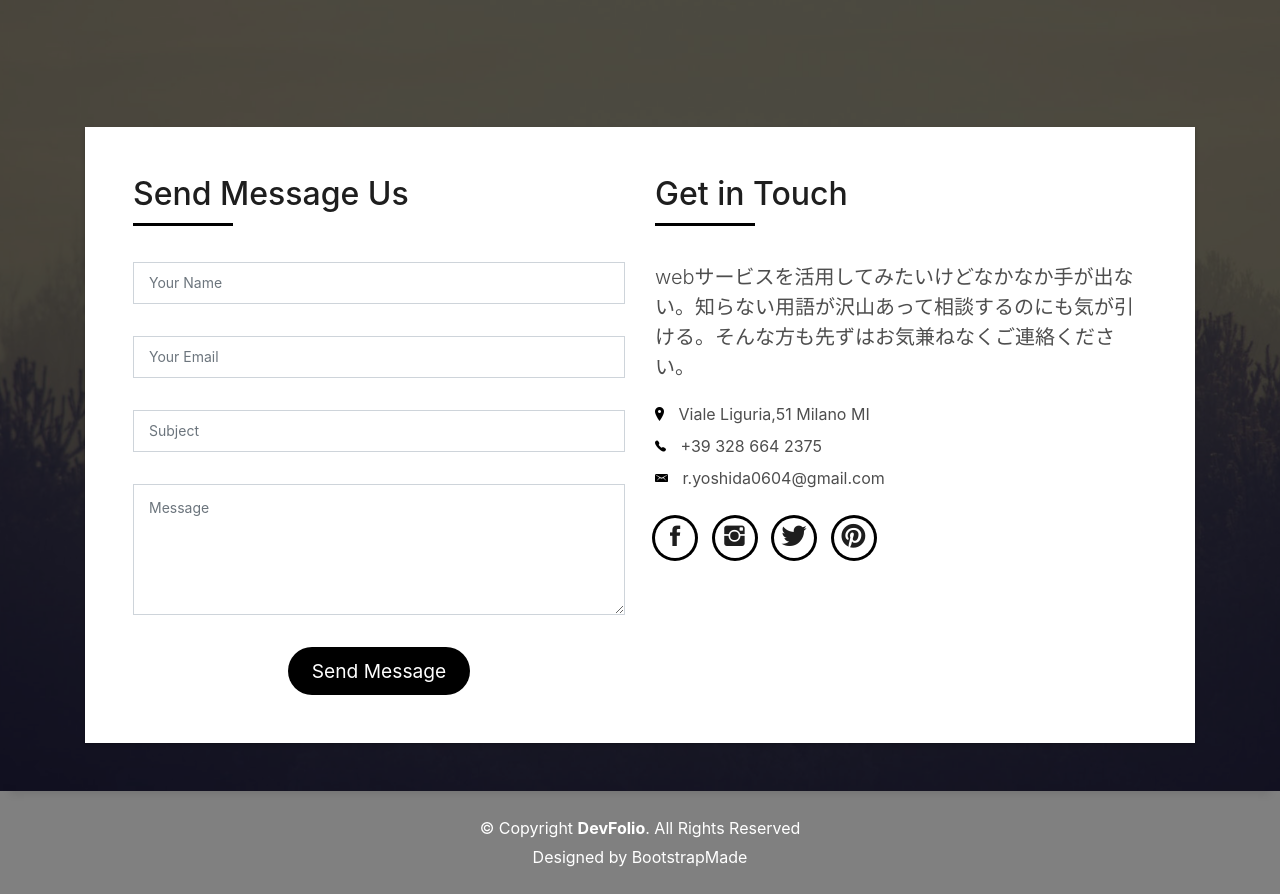
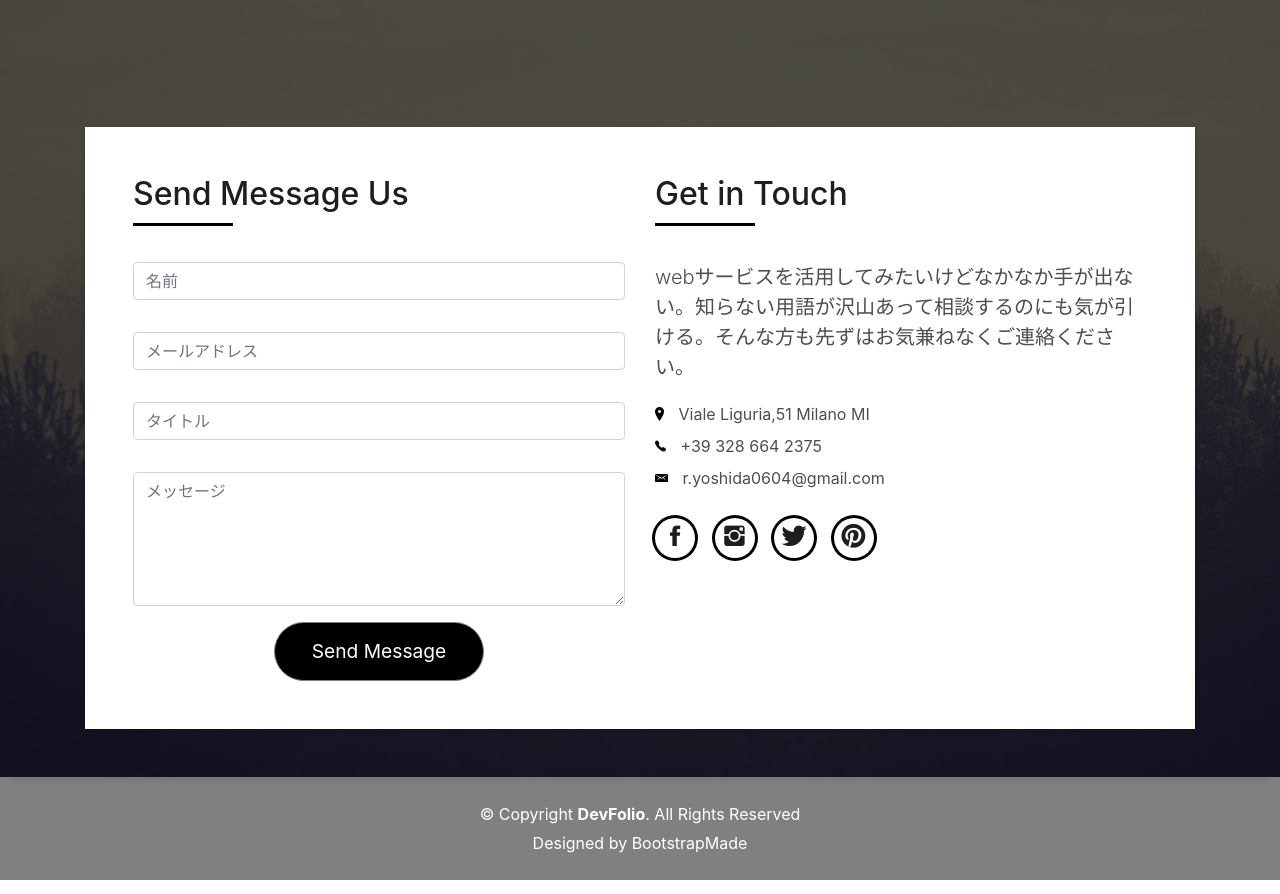
Before and after one commit to ryu-0406/portfolio-django, a Django app: page / in a window 1280 px wide. Shown: the part 4742-5636 px from the top of the page. Run offline with Django 3.2, Linux system fonts and the light colour scheme; data that the repository does not hold is empty; some libraries are stand-ins or nearby versions; some web fonts are replaced.

Commit message:
メッセージ機能

```diff
--- /dev/null
+++ b/app/forms.py
@@ -0,0 +1,8 @@
+from django import forms
+
+
+class ContactForm(forms.Form):
+    name = forms.CharField(max_length=100, label='名前')
+    email = forms.EmailField(max_length=100, label='メールアドレス')
+    subject = forms.CharField(max_length=100, label='タイトル')
+    message = forms.CharField(label='メッセージ', widget=forms.Textarea())
--- a/app/templates/app/index.html
+++ b/app/templates/app/index.html
@@ -1,5 +1,6 @@
 <!DOCTYPE html>
 {% load static %}
+{% load widget_tweaks %}
 {% block content %}
 <html lang="ja">
 
@@ -661,37 +662,44 @@
                         </h5>
                         </div>
                         <div>
-                        <form action="forms/contact.php" method="post" role="form" class="php-email-form">
+                        <!-- <form method="post" role="form" class="php-email-form"> -->
+                        <form method="post">
+
+                          {% csrf_token %}
                             <div class="row">
                             <div class="col-md-12 mb-3">
                                 <div class="form-group">
-                                <input type="text" name="name" class="form-control" id="name" placeholder="Your Name" data-rule="minlen:4" data-msg="Please enter at least 4 chars" />
-                                <div class="validate"></div>
+                                <!-- <input type="text" name="name" class="form-control" id="name" placeholder="Your Name" data-rule="minlen:4" data-msg="Please enter at least 4 chars" /> -->
+                                {% render_field form.name class="form-control" placeholder="名前" %}
+                                <!-- <div class="validate"></div> -->
                                 </div>
                             </div>
                             <div class="col-md-12 mb-3">
                                 <div class="form-group">
-                                <input type="email" class="form-control" name="email" id="email" placeholder="Your Email" data-rule="email" data-msg="Please enter a valid email" />
-                                <div class="validate"></div>
+                                <!-- <input type="email" class="form-control" name="email" id="email" placeholder="Your Email" data-rule="email" data-msg="Please enter a valid email" /> -->
+                                {% render_field form.email class="form-control" placeholder="メールアドレス" %}
+                                <!-- <div class="validate"></div> -->
                                 </div>
                             </div>
                             <div class="col-md-12 mb-3">
                                 <div class="form-group">
-                                <input type="text" class="form-control" name="subject" id="subject" placeholder="Subject" data-rule="minlen:4" data-msg="Please enter at least 8 chars of subject" />
-                                <div class="validate"></div>
+                                <!-- <input type="text" class="form-control" name="subject" id="subject" placeholder="Subject" data-rule="minlen:4" data-msg="Please enter at least 8 chars of subject" /> -->
+                                {% render_field form.subject class="form-control" placeholder="タイトル" %}
+                                <!-- <div class="validate"></div> -->
                                 </div>
                             </div>
                             <div class="col-md-12">
                                 <div class="form-group">
-                                <textarea class="form-control" name="message" rows="5" data-rule="required" data-msg="Please write something for us" placeholder="Message"></textarea>
-                                <div class="validate"></div>
+                                <!-- <textarea class="form-control" name="message" rows="5" data-rule="required" data-msg="Please write something for us" placeholder="Message"></textarea> -->
+                                {% render_field form.message class="form-control" rows="5" placeholder="メッセージ" %}
+                                <!-- <div class="validate"></div> -->
                                 </div>
                             </div>
-                            <div class="col-md-12 text-center mb-3">
+                            <!-- <div class="col-md-12 text-center mb-3">
                                 <div class="loading">Loading</div>
                                 <div class="error-message"></div>
                                 <div class="sent-message">Your message has been sent. Thank you!</div>
-                            </div>
+                            </div> -->
                             <div class="col-md-12 text-center">
                                 <button type="submit" class="button button-a button-big button-rouded">Send Message</button>
                             </div>
--- a/app/views.py
+++ b/app/views.py
@@ -1,6 +1,12 @@
 from django.views.generic import View
-from django.shortcuts import render
+from django.shortcuts import render,redirect
 from .models import Work, Skill
+from .forms import ContactForm
+from django.conf import settings
+from django.core.mail import BadHeaderError, EmailMessage
+from django.http import HttpResponse
+import textwrap
+
 
 # Create your views here.
 
@@ -10,15 +16,59 @@
     def get(self, request, *args, **kwargs):
         skill_data = Skill.objects.all()
         work_data = Work.objects.order_by("-id")
+        form = ContactForm(request.POST or None)
         return render(request, 'app/index.html',{
             "skill_data": skill_data,
-            'work_data': work_data
+            'work_data': work_data,
+            'form': form
         })
-        # profile_data = Profile.objects.all()
-        # if profile_data.exists():
-        #     profile_data = profile_data.order_by("-id")[0]
-        # work_data = Work.objects.order_by("-id")
-        # return render(request, 'app/index.html', {
-        #     'profile_data': profile_data,
-        #     'work_data': work_data
-        # })
+
+    def post(self, request, *args, **kwargs):
+        print('テスト')
+        form = ContactForm(request.POST or None)
+
+        if form.is_valid():
+            name = form.cleaned_data['name']
+            email = form.cleaned_data['email']
+            subject2 = form.cleaned_data['subject']
+            message = form.cleaned_data['message']
+            subject = 'お問い合わせありがとうございます。'
+            content = textwrap.dedent('''
+                ※このメールはシステムからの自動返信です。
+
+                {name} 様
+
+                お問い合わせありがとうございました。
+                以下の内容でお問い合わせを受け付けいたしました。
+                内容を確認させていただき、ご返信させて頂きますので、少々お待ちください。
+
+                --------------------
+                ■お名前
+                {name}
+
+                ■メールアドレス
+                {email}
+
+                ■タイトル
+                {subject2}
+
+                ■メッセージ
+                {message}
+                --------------------
+                ''').format(
+                    name=name,
+                    email=email,
+                    subject2=subject2,
+                    message=message
+                )
+
+            to_list = [email]
+            bcc_list = [settings.EMAIL_HOST_USER]
+
+            try:
+                message = EmailMessage(subject=subject, body=content, to=to_list, bcc=bcc_list)
+                message.send()
+            except BadHeaderError:
+                return HttpResponse("無効なヘッダが検出されました。")
+
+        return redirect('index') # 後で変更
```
Also changed, not shown: mysite/settings.py (+12 -0 lines).
